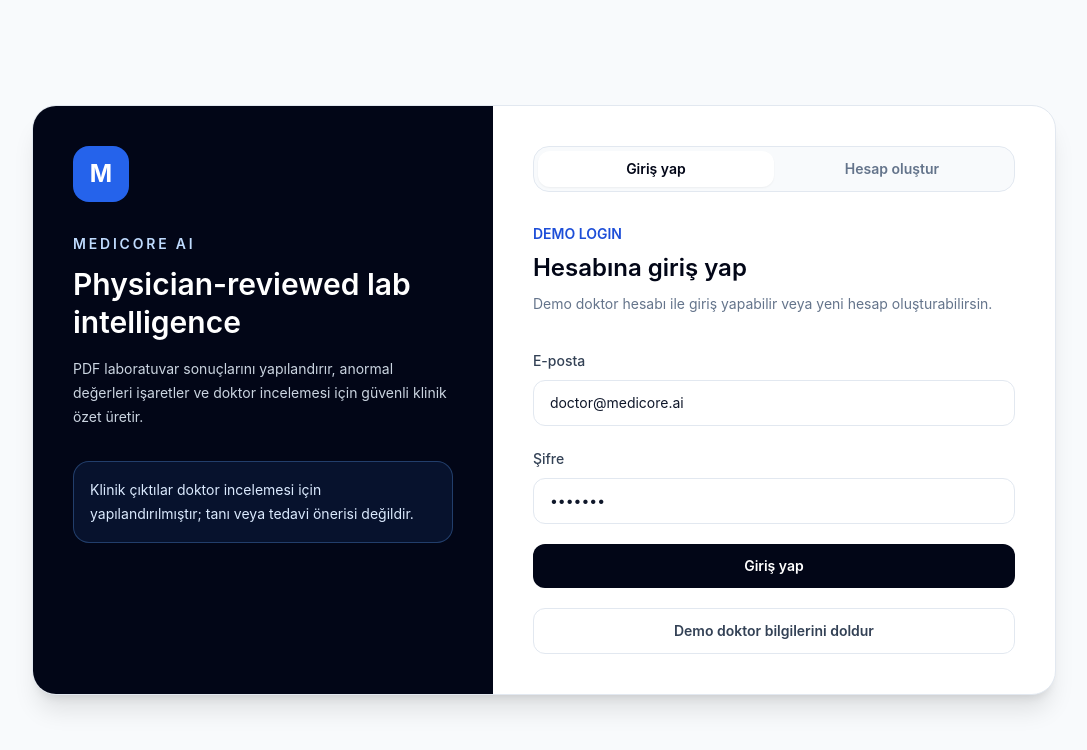
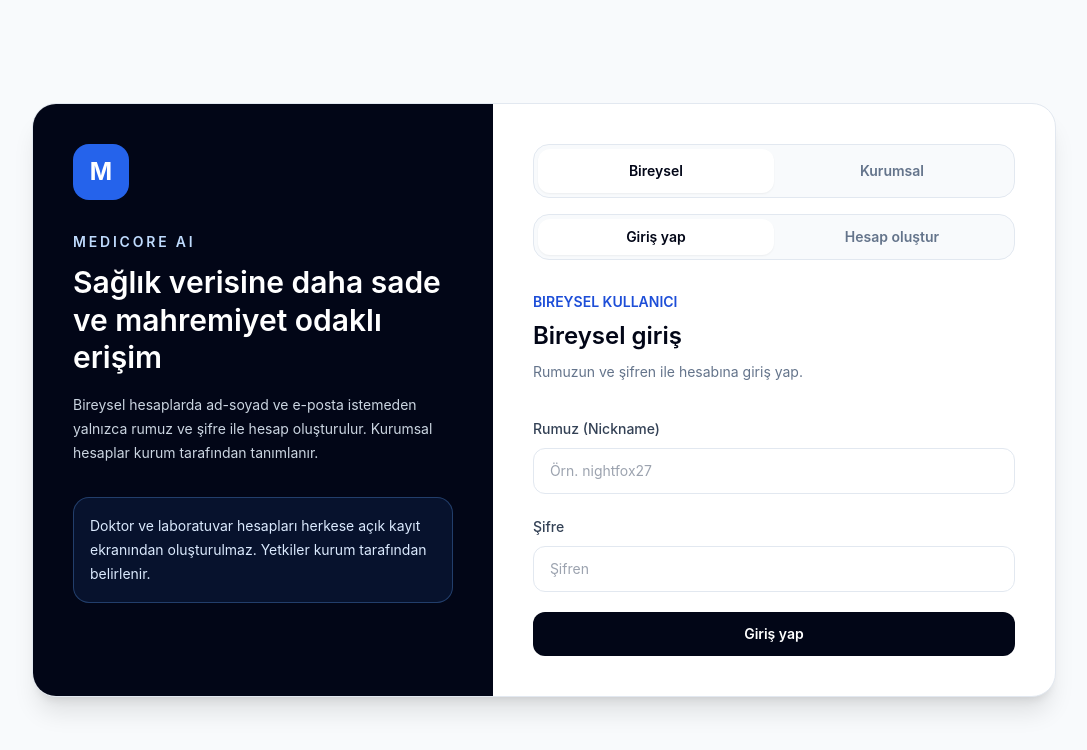
Before and after one commit to Amir-Ali128/Medicore-AI, a React (Vite) app in the folder app/frontend/: page /#/login in a window 1280 px wide. Shown: the top 750 px of the page, without its empty margins (96-1183 px from the left). Built offline with nearby package versions, Linux system fonts and the light colour scheme; no server answers.

Commit message:
Simplify login panel around nickname accounts

```diff
--- a/app/frontend/src/pages/LoginPage.tsx
+++ b/app/frontend/src/pages/LoginPage.tsx
@@ -4,7 +4,7 @@
 import {
   login,
   register,
-  type UserRole,
+  type AccountType,
 } from '../services/authClient';
 
 type AuthMode = 'login' | 'register';
@@ -12,16 +12,25 @@
 export default function LoginPage() {
   const navigate = useNavigate();
 
+  const [accountType, setAccountType] = useState<AccountType>('individual');
   const [mode, setMode] = useState<AuthMode>('login');
-  const [fullName, setFullName] = useState('Demo Doctor');
-  const [email, setEmail] = useState('doctor@medicore.ai');
-  const [password, setPassword] = useState('demo123');
+  const [nickname, setNickname] = useState('');
+  const [password, setPassword] = useState('');
   const [confirmPassword, setConfirmPassword] = useState('');
-  const [role, setRole] = useState<UserRole>('doctor');
   const [isSubmitting, setIsSubmitting] = useState(false);
   const [error, setError] = useState('');
 
-  const isRegister = mode === 'register';
+  const isIndividual = accountType === 'individual';
+  const isRegister = isIndividual && mode === 'register';
+
+  function changeAccountType(nextType: AccountType) {
+    setAccountType(nextType);
+    setMode('login');
+    setNickname('');
+    setPassword('');
+    setConfirmPassword('');
+    setError('');
+  }
 
   async function handleSubmit(event: FormEvent<HTMLFormElement>) {
     event.preventDefault();
@@ -35,17 +44,13 @@
           throw new Error('Şifreler aynı değil.');
         }
 
-        await register({
-          full_name: fullName,
-          email,
-          password,
-          role,
-        });
-      } else {
-        await login(email, password);
+        const user = await register({ nickname, password });
+        navigate(user.role === 'patient' ? '/patients/demo' : '/analysis/mock');
+        return;
       }
 
-      navigate('/analysis/mock');
+      const user = await login(nickname, password, accountType);
+      navigate(user.role === 'patient' ? '/patients/demo' : '/analysis/mock');
     } catch (submitError) {
       setError(
         submitError instanceof Error
@@ -58,12 +63,11 @@
   }
 
   function fillDemoDoctor() {
+    setAccountType('institutional');
     setMode('login');
-    setFullName('Demo Doctor');
-    setEmail('doctor@medicore.ai');
+    setNickname('doctor');
     setPassword('demo123');
     setConfirmPassword('');
-    setRole('doctor');
     setError('');
   }
 
@@ -81,24 +85,52 @@
             </p>
 
             <h1 className="mt-3 text-3xl font-semibold leading-tight">
-              Physician-reviewed lab intelligence
+              Sağlık verisine daha sade ve mahremiyet odaklı erişim
             </h1>
 
             <p className="mt-4 text-sm leading-6 text-slate-300">
-              PDF laboratuvar sonuçlarını yapılandırır, anormal değerleri işaretler
-              ve doktor incelemesi için güvenli klinik özet üretir.
+              Bireysel hesaplarda ad-soyad ve e-posta istemeden yalnızca rumuz ve
+              şifre ile hesap oluşturulur. Kurumsal hesaplar kurum tarafından
+              tanımlanır.
             </p>
 
             <div className="mt-8 rounded-2xl border border-blue-400/30 bg-blue-500/10 p-4">
               <p className="text-sm leading-6 text-blue-100">
-                Klinik çıktılar doktor incelemesi için yapılandırılmıştır; tanı veya
-                tedavi önerisi değildir.
+                Doktor ve laboratuvar hesapları herkese açık kayıt ekranından
+                oluşturulmaz. Yetkiler kurum tarafından belirlenir.
               </p>
             </div>
           </section>
 
           <section className="p-8 sm:p-10">
-            <div className="flex rounded-2xl border border-slate-200 bg-slate-50 p-1">
+            <div className="grid grid-cols-2 rounded-2xl border border-slate-200 bg-slate-50 p-1">
+              <button
+                type="button"
+                onClick={() => changeAccountType('individual')}
+                className={`rounded-xl px-4 py-3 text-sm font-semibold transition ${
+                  isIndividual
+                    ? 'bg-white text-slate-950 shadow-sm'
+                    : 'text-slate-500 hover:text-slate-800'
+                }`}
+              >
+                Bireysel
+              </button>
+
+              <button
+                type="button"
+                onClick={() => changeAccountType('institutional')}
+                className={`rounded-xl px-4 py-3 text-sm font-semibold transition ${
+                  !isIndividual
+                    ? 'bg-white text-slate-950 shadow-sm'
+                    : 'text-slate-500 hover:text-slate-800'
+                }`}
+              >
+                Kurumsal
+              </button>
+            </div>
+
+            {isIndividual ? (
+              <div className="mt-4 flex rounded-2xl border border-slate-200 bg-slate-50 p-1">
                 <button
                   type="button"
                   onClick={() => {
@@ -106,7 +138,7 @@
                     setError('');
                   }}
                   className={`flex-1 rounded-xl px-4 py-2 text-sm font-semibold transition ${
-                  !isRegister
+                    mode === 'login'
                       ? 'bg-white text-slate-950 shadow-sm'
                       : 'text-slate-500 hover:text-slate-800'
                   }`}
@@ -118,15 +150,12 @@
                   type="button"
                   onClick={() => {
                     setMode('register');
+                    setPassword('');
+                    setConfirmPassword('');
                     setError('');
-
-                  if (email === 'doctor@medicore.ai') {
-                    setEmail('');
-                    setPassword('');
-                  }
                   }}
                   className={`flex-1 rounded-xl px-4 py-2 text-sm font-semibold transition ${
-                  isRegister
+                    mode === 'register'
                       ? 'bg-white text-slate-950 shadow-sm'
                       : 'text-slate-500 hover:text-slate-800'
                   }`}
@@ -134,53 +163,53 @@
                   Hesap oluştur
                 </button>
               </div>
+            ) : null}
 
             <div className="mt-8">
               <p className="text-sm font-semibold uppercase text-blue-700">
-                {isRegister ? 'Yeni kullanıcı' : 'Demo login'}
+                {isIndividual ? 'Bireysel kullanıcı' : 'Kurumsal kullanıcı'}
               </p>
 
               <h2 className="mt-2 text-2xl font-semibold text-slate-950">
-                {isRegister ? 'Hesap oluştur' : 'Hesabına giriş yap'}
+                {isRegister
+                  ? 'Bireysel hesap oluştur'
+                  : isIndividual
+                    ? 'Bireysel giriş'
+                    : 'Kurumsal giriş'}
               </h2>
 
               <p className="mt-2 text-sm leading-6 text-slate-500">
                 {isRegister
-                  ? 'Demo/pilot kullanıcıları için hızlı kayıt. Production’da doktor kaydı davet/onay sistemiyle sınırlandırılmalı.'
-                  : 'Demo doktor hesabı ile giriş yapabilir veya yeni hesap oluşturabilirsin.'}
+                  ? 'Sadece bir rumuz ve şifre belirle. Gerçek ad veya e-posta istenmez.'
+                  : isIndividual
+                    ? 'Rumuzun ve şifren ile hesabına giriş yap.'
+                    : 'Doktor ve laboratuvar hesapları kurum tarafından tanımlanır. Şimdilik kurumsal giriş de rumuz ve şifre ile yapılır.'}
               </p>
             </div>
 
             <form onSubmit={handleSubmit} className="mt-8 space-y-5">
-              {isRegister && (
               <label className="block">
                 <span className="text-sm font-medium text-slate-700">
-                    Ad soyad
+                  Rumuz (Nickname)
                 </span>
                 <input
                   type="text"
-                    value={fullName}
-                    onChange={(event) => setFullName(event.target.value)}
+                  value={nickname}
+                  onChange={(event) => setNickname(event.target.value)}
                   required
-                    minLength={2}
+                  minLength={3}
+                  maxLength={32}
+                  autoCapitalize="none"
+                  autoComplete="username"
+                  spellCheck={false}
                   className="mt-2 w-full rounded-xl border border-slate-200 px-4 py-3 text-sm outline-none transition focus:border-blue-400 focus:ring-4 focus:ring-blue-100"
-                    placeholder="Dr. Ayşe Yılmaz"
+                  placeholder={isIndividual ? 'Örn. nightfox27' : 'Örn. dr.ayse'}
                 />
-                </label>
-              )}
-
-              <label className="block">
-                <span className="text-sm font-medium text-slate-700">
-                  E-posta
+                {isRegister ? (
+                  <span className="mt-2 block text-xs leading-5 text-slate-500">
+                    3-32 karakter; harf, rakam, nokta, alt çizgi ve tire kullanılabilir.
                   </span>
-                <input
-                  type="email"
-                  value={email}
-                  onChange={(event) => setEmail(event.target.value)}
-                  required
-                  className="mt-2 w-full rounded-xl border border-slate-200 px-4 py-3 text-sm outline-none transition focus:border-blue-400 focus:ring-4 focus:ring-blue-100"
-                  placeholder="doctor@medicore.ai"
-                />
+                ) : null}
               </label>
 
               <label className="block">
@@ -192,14 +221,14 @@
                   value={password}
                   onChange={(event) => setPassword(event.target.value)}
                   required
-                  minLength={6}
+                  minLength={isRegister ? 6 : 1}
+                  autoComplete={isRegister ? 'new-password' : 'current-password'}
                   className="mt-2 w-full rounded-xl border border-slate-200 px-4 py-3 text-sm outline-none transition focus:border-blue-400 focus:ring-4 focus:ring-blue-100"
-                  placeholder="En az 6 karakter"
+                  placeholder={isRegister ? 'En az 6 karakter' : 'Şifren'}
                 />
               </label>
 
-              {isRegister && (
-                <>
+              {isRegister ? (
                 <label className="block">
                   <span className="text-sm font-medium text-slate-700">
                     Şifre tekrar
@@ -207,40 +236,21 @@
                   <input
                     type="password"
                     value={confirmPassword}
-                      onChange={(event) =>
-                        setConfirmPassword(event.target.value)
-                      }
+                    onChange={(event) => setConfirmPassword(event.target.value)}
                     required
                     minLength={6}
+                    autoComplete="new-password"
                     className="mt-2 w-full rounded-xl border border-slate-200 px-4 py-3 text-sm outline-none transition focus:border-blue-400 focus:ring-4 focus:ring-blue-100"
                     placeholder="Şifreyi tekrar yaz"
                   />
                 </label>
+              ) : null}
 
-                  <label className="block">
-                    <span className="text-sm font-medium text-slate-700">
-                      Rol
-                    </span>
-                    <select
-                      value={role}
-                      onChange={(event) =>
-                        setRole(event.target.value as UserRole)
-                      }
-                      className="mt-2 w-full rounded-xl border border-slate-200 px-4 py-3 text-sm outline-none transition focus:border-blue-400 focus:ring-4 focus:ring-blue-100"
-                    >
-                      <option value="doctor">Doktor / klinisyen</option>
-                      <option value="lab_staff">Laboratuvar görevlisi</option>
-                      <option value="patient">Hasta</option>
-                    </select>
-                  </label>
-                </>
-              )}
-
-              {error && (
+              {error ? (
                 <div className="rounded-xl border border-red-200 bg-red-50 px-4 py-3 text-sm leading-6 text-red-700">
                   {error}
                 </div>
-              )}
+              ) : null}
 
               <button
                 type="submit"
@@ -256,7 +266,7 @@
                     : 'Giriş yap'}
               </button>
 
-              {!isRegister && (
+              {!isIndividual ? (
                 <button
                   type="button"
                   onClick={fillDemoDoctor}
@@ -264,7 +274,7 @@
                 >
                   Demo doktor bilgilerini doldur
                 </button>
-              )}
+              ) : null}
             </form>
           </section>
         </div>
```
Lines whose indentation alone changed are shown as unchanged.
